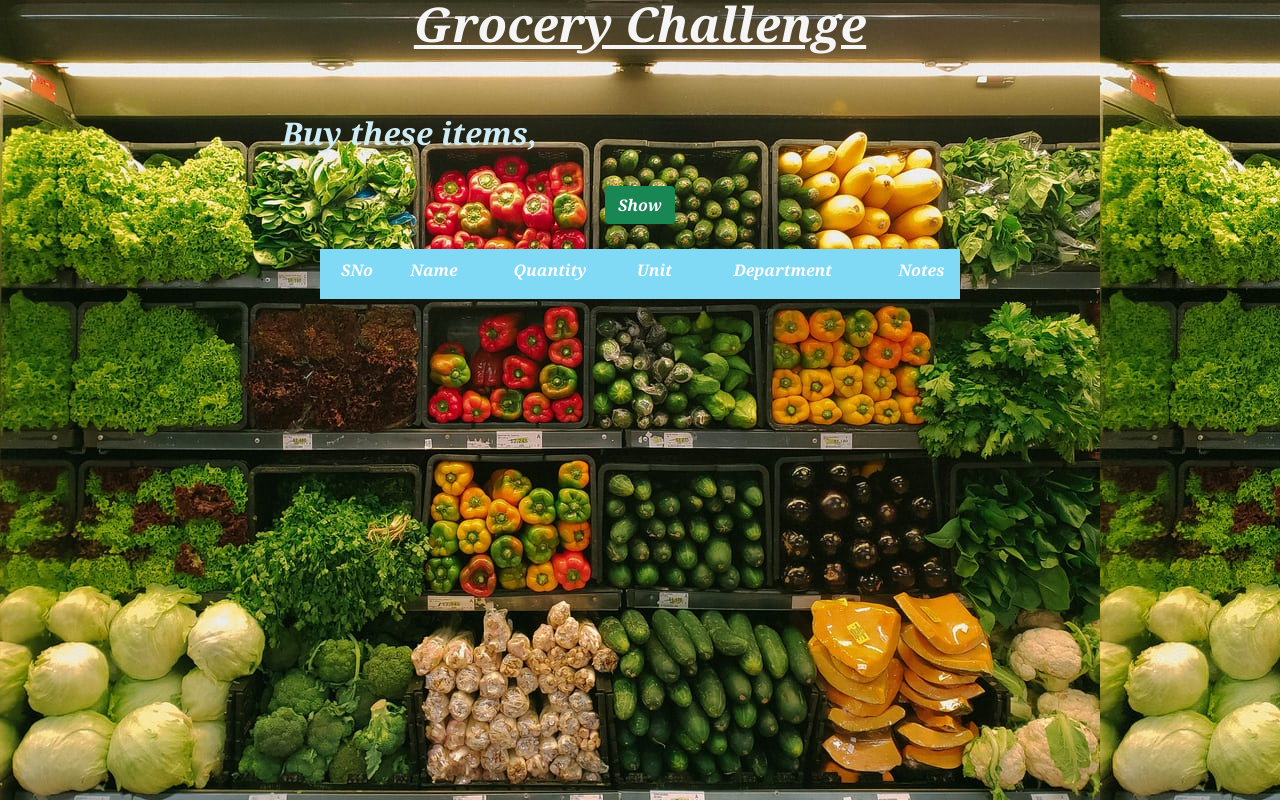
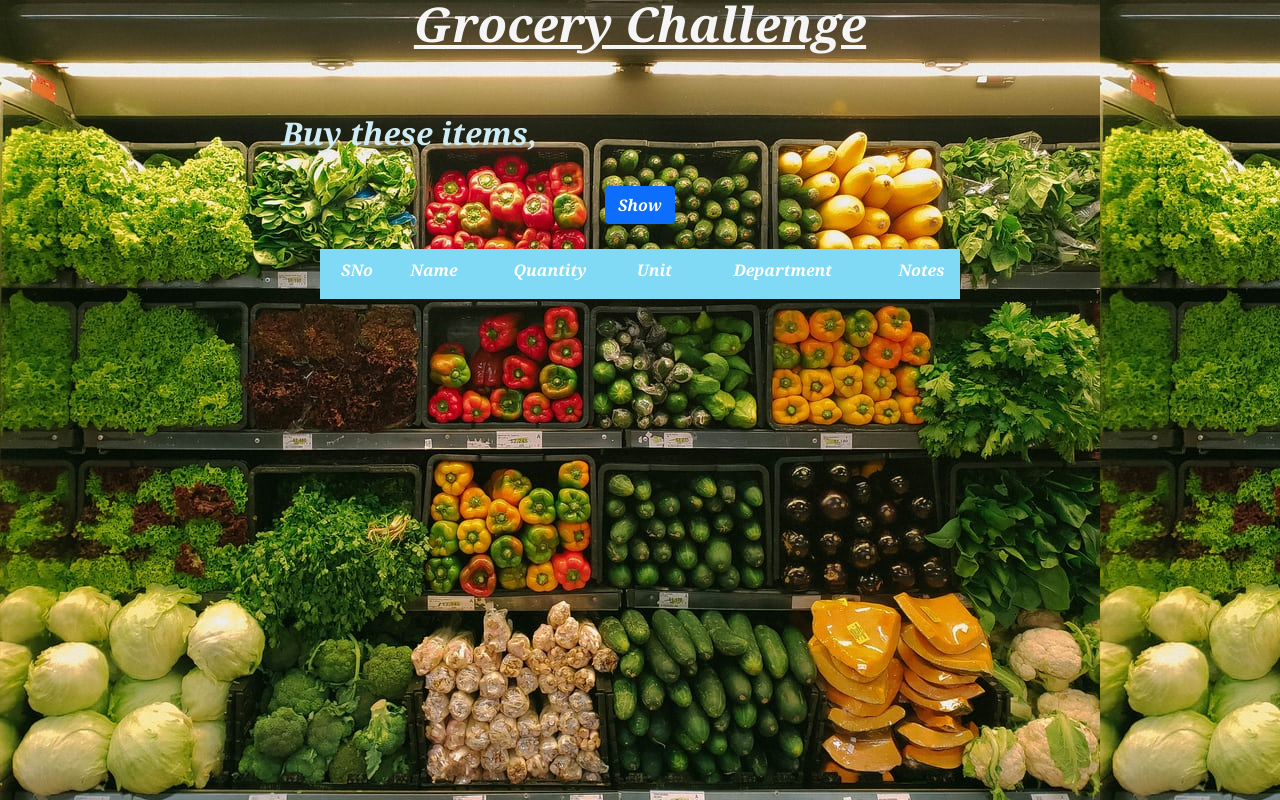
Before and after one commit to renilaneesh/grocery_challenge, a plain HTML site: page index.html in a window 1280 px wide. Drawn offline with nearby package versions, Linux system fonts and the light colour scheme.

Commit message:
Update index.html

```diff
--- a/index.html
+++ b/index.html
@@ -3,13 +3,10 @@
 <head>
     <meta charset="UTF-8">
     <meta http-equiv="X-UA-Compatible" content="IE=edge">
-    <meta name="viewport" content="width=device-width, initial-scale=1.0">
-    <meta property="og:type" content="website"/>
-    <meta property="og:description" content="Shopping List for mom"/>
-    <meta property="og:image" content="https://i.ibb.co/Qvy77Qg/grocery.jpg"/>
     <title>Grocery List</title>
     <link href="https://cdn.jsdelivr.net/npm/bootstrap@5.0.2/dist/css/bootstrap.min.css" rel="stylesheet"
         integrity="sha384-EVSTQN3/azprG1Anm3QDgpJLIm9Nao0Yz1ztcQTwFspd3yD65VohhpuuCOmLASjC" crossorigin="anonymous">
+        <!-- <script src="https://cdn.jsdelivr.net/npm/bootstrap@5.0.2/dist/js/bootstrap.bundle.min.js" integrity="sha384-MrcW6ZMFYlzcLA8Nl+NtUVF0sA7MsXsP1UyJoMp4YLEuNSfAP+JcXn/tWtIaxVXM" crossorigin="anonymous"></script> -->
     <link rel="stylesheet" href="index.css">
 <!-- font -->
 <link rel="preconnect" href="https://fonts.googleapis.com">
@@ -28,7 +25,7 @@
     <h1><span class="green" </span> <u> Grocery Challenge</u><span class="blue"></span>
     </h1>
     <p> Buy these items,</p>
-    <div class="text-center"> <button type="button" class="text-center btn btn-success" onclick="makeTable();">Show</button>
+    <div class="text-center"> <button type="button" class="text-center btn btn-primary" onclick="makeTable();">Show</button>
     </div>
     <table class="container">
         <thead>
```
